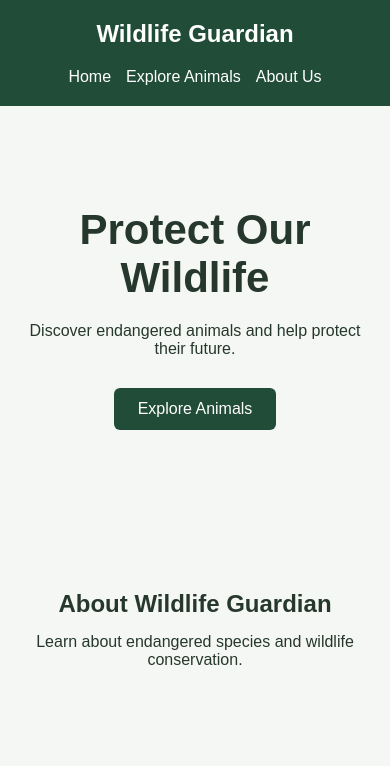
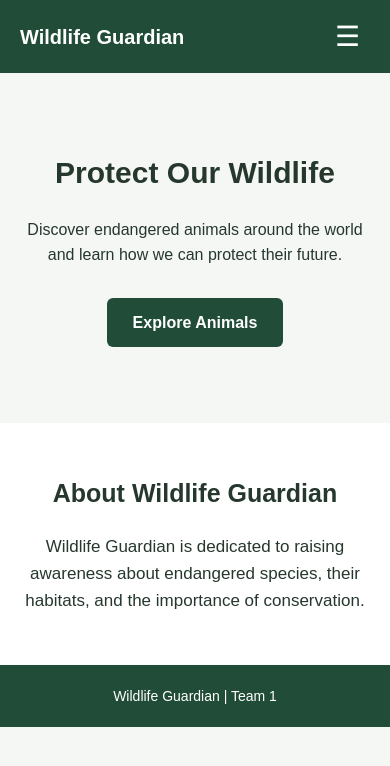
Before and after one commit to SriyaReddyS/agile-methods-project, a plain HTML site: page index.html in a window 390 px wide. Drawn offline with Linux system fonts and the light colour scheme.

Commit message:
Implement responsive mobile navigation

```diff
--- a/index.html
+++ b/index.html
@@ -4,52 +4,96 @@
 <head>
     <meta charset="UTF-8">
     <meta name="viewport" content="width=device-width, initial-scale=1.0">
-    <title>Wildlife Guardian</title>
+    <title>Wildlife Guardian | Home</title>
     <link rel="stylesheet" href="style.css">
+    <script src="script.js" defer></script>
 </head>
 
 <body>
-    <!-- Header Navigation -->
-    <header>
-        <nav class="navbar">
+
+    <!-- Header and Navigation -->
+    <header class="site-header">
+        <nav class="navbar" aria-label="Main navigation">
+
+            <!-- Website Logo -->
             <a href="index.html" class="logo">
                 Wildlife Guardian
             </a>
 
-            <ul class="nav-links">
+            <!-- Mobile Menu Button -->
+            <button
+                class="menu-toggle"
+                type="button"
+                aria-label="Toggle navigation"
+                aria-expanded="false"
+                aria-controls="primary-navigation">
+                ☰
+            </button>
+
+            <!-- Navigation Links -->
+            <ul class="nav-links" id="primary-navigation">
                 <li>
-                    <a href="index.html">Home</a>
+                    <a href="index.html" aria-current="page">
+                        Home
+                    </a>
                 </li>
                 <li>
-                    <a href="animals.html">Explore Animals</a>
+                    <a href="animals.html">
+                        Explore Animals
+                    </a>
                 </li>
                 <li>
-                    <a href="index.html#about">About Us</a>
+                    <a href="index.html#about">
+                        About Us
+                    </a>
                 </li>
             </ul>
+
         </nav>
     </header>
 
-    <!-- Homepage placeholder -->
+    <!-- Main Content -->
     <main>
+
+        <!-- Homepage Placeholder -->
         <section class="hero">
+            <div class="hero-content">
+
                 <h1>Protect Our Wildlife</h1>
+
                 <p>
-                Discover endangered animals
-                and help protect their future.
+                    Discover endangered animals around
+                    the world and learn how we can
+                    protect their future.
                 </p>
+
                 <a href="animals.html" class="button">
                     Explore Animals
                 </a>
+
+            </div>
         </section>
 
+        <!-- About Section -->
         <section id="about" class="about">
+
             <h2>About Wildlife Guardian</h2>
+
             <p>
-                Learn about endangered species
-                and wildlife conservation.
+                Wildlife Guardian is dedicated to
+                raising awareness about endangered
+                species, their habitats, and the
+                importance of conservation.
             </p>
+
         </section>
+
     </main>
+
+    <!-- Footer -->
+    <footer class="site-footer">
+        <p>Wildlife Guardian | Team 1</p>
+    </footer>
+
 </body>
 </html>
--- /dev/null
+++ b/script.js
@@ -0,0 +1,65 @@
+
+/* ==================================
+   Wildlife Guardian
+   Mobile Navigation
+================================== */
+
+document.addEventListener("DOMContentLoaded", function () {
+
+    // Select menu elements
+    const menuButton = document.querySelector(".menu-toggle");
+    const navLinks = document.querySelector(".nav-links");
+
+    // Stop if elements do not exist
+    if (!menuButton || !navLinks) {
+        return;
+    }
+
+    // Open or close mobile menu
+    menuButton.addEventListener("click", function () {
+
+        const isOpen = navLinks.classList.toggle("active");
+
+        menuButton.setAttribute(
+            "aria-expanded",
+            String(isOpen)
+        );
+
+        menuButton.textContent = isOpen ? "✕" : "☰";
+
+    });
+
+    // Close menu after clicking a link
+    const links = navLinks.querySelectorAll("a");
+
+    links.forEach(function (link) {
+
+        link.addEventListener("click", function () {
+
+            navLinks.classList.remove("active");
+
+            menuButton.setAttribute(
+                "aria-expanded",
+                "false"
+            );
+
+            menuButton.textContent = "☰";
+
+        });
+
+    });
+
+    // Close menu when switching to desktop view
+    const desktopView = window.matchMedia("(min-width: 651px)");
+
+    function resetMenu(event) {
+        if (event.matches) {
+            navLinks.classList.remove("active");
+            menuButton.setAttribute("aria-expanded", "false");
+            menuButton.textContent = "☰";
+        }
+    }
+
+    desktopView.addEventListener("change", resetMenu);
+
+});
--- a/style.css
+++ b/style.css
@@ -1,3 +1,8 @@
+
+
+/* ==================================
+   Global Styles
+================================== */
 
 * {
     margin: 0;
@@ -5,88 +10,250 @@
     box-sizing: border-box;
 }
 
+html {
+    scroll-behavior: smooth;
+}
+
 body {
-    font-family: Arial, sans-serif;
+    font-family: Arial, Helvetica, sans-serif;
     background-color: #f5f7f4;
     color: #26382d;
+    line-height: 1.6;
 }
 
-/* Header Navigation */
-.navbar {
-    display: flex;
-    justify-content: space-between;
-    align-items: center;
+/* ==================================
+   Header and Navigation
+================================== */
+
+.site-header {
     background-color: #214d38;
-    padding: 20px 50px;
+    position: relative;
+    z-index: 100;
 }
 
+.navbar {
+    max-width: 1200px;
+    margin: 0 auto;
+    padding: 20px 40px;
+
+    display: flex;
+    align-items: center;
+    justify-content: space-between;
+}
+
+/* Website Logo */
+
 .logo {
+    color: white;
     font-size: 24px;
     font-weight: bold;
-    color: white;
     text-decoration: none;
 }
 
+.logo:hover {
+    color: #b6e2bd;
+}
+
+/* Desktop Navigation */
+
 .nav-links {
     display: flex;
+    align-items: center;
     gap: 30px;
     list-style: none;
 }
 
 .nav-links a {
     color: white;
+    font-size: 16px;
+    font-weight: 500;
     text-decoration: none;
-    font-size: 16px;
+    transition: color 0.2s ease;
 }
 
 .nav-links a:hover {
     color: #b6e2bd;
 }
 
-/* Homepage placeholder */
+.nav-links a[aria-current="page"] {
+    text-decoration: underline;
+    text-underline-offset: 6px;
+}
+
+/* Mobile Menu Button */
+
+.menu-toggle {
+    display: none;
+    background: transparent;
+    border: none;
+    color: white;
+    font-size: 28px;
+    cursor: pointer;
+    padding: 5px 10px;
+}
+
+/* Keyboard Accessibility */
+
+a:focus-visible,
+button:focus-visible {
+    outline: 3px solid #f8d66d;
+    outline-offset: 4px;
+}
+
+/* ==================================
+   Homepage Placeholder
+================================== */
+
 .hero {
+    min-height: 420px;
+    display: flex;
+    justify-content: center;
+    align-items: center;
     text-align: center;
-    padding: 100px 20px;
+    padding: 80px 20px;
+}
+
+.hero-content {
+    max-width: 750px;
 }
 
 .hero h1 {
-    font-size: 42px;
+    font-size: 44px;
     margin-bottom: 20px;
 }
 
 .hero p {
+    font-size: 18px;
     margin-bottom: 30px;
 }
 
+/* Explore Button */
+
 .button {
     display: inline-block;
-    padding: 12px 24px;
     background-color: #214d38;
     color: white;
+    padding: 12px 26px;
+    border-radius: 6px;
     text-decoration: none;
-    border-radius: 6px;
+    font-weight: bold;
 }
 
+.button:hover {
+    background-color: #347452;
+}
+
+/* ==================================
+   About Section
+================================== */
+
 .about {
+    background-color: white;
     text-align: center;
-    padding: 60px 20px;
+    padding: 70px 20px;
 }
 
 .about h2 {
-    margin-bottom: 15px;
+    font-size: 30px;
+    margin-bottom: 20px;
 }
 
-/* Responsive Navigation */
+.about p {
+    max-width: 700px;
+    margin: 0 auto;
+    font-size: 17px;
+}
+
+/* ==================================
+   Footer
+================================== */
+
+.site-footer {
+    background-color: #214d38;
+    color: white;
+    text-align: center;
+    padding: 20px;
+    font-size: 14px;
+}
+
+/* ==================================
+   Mobile Responsive Navigation
+================================== */
+
 @media (max-width: 650px) {
+
     .navbar {
-        flex-direction: column;
-        gap: 20px;
-        padding: 20px;
+        padding: 15px 20px;
+        flex-direction: row;
+        justify-content: space-between;
+        position: relative;
     }
 
+    .logo {
+        font-size: 20px;
+    }
+
+    /* Show Hamburger Button */
+
+    .menu-toggle {
+        display: block;
+    }
+
+    /* Hide Navigation by Default */
+
     .nav-links {
-        flex-wrap: wrap;
-        justify-content: center;
-        gap: 15px;
+        display: none;
+        position: absolute;
+        top: 100%;
+        left: 0;
+        right: 0;
+
+        flex-direction: column;
+        align-items: stretch;
+        gap: 0;
+
+        background-color: #214d38;
+        padding: 10px 20px 20px;
+
+        box-shadow: 0 6px 12px rgba(0, 0, 0, 0.15);
+    }
+
+    /* Open Navigation Menu */
+
+    .nav-links.active {
+        display: flex;
+    }
+
+    .nav-links li {
+        width: 100%;
+    }
+
+    .nav-links a {
+        display: block;
+        padding: 12px 0;
+        font-size: 16px;
+    }
+
+    /* Mobile Homepage */
+
+    .hero {
+        min-height: 350px;
+        padding: 60px 20px;
+    }
+
+    .hero h1 {
+        font-size: 30px;
+    }
+
+    .hero p {
+        font-size: 16px;
+    }
+
+    .about {
+        padding: 50px 20px;
+    }
+
+    .about h2 {
+        font-size: 25px;
     }
 }
```
Also changed, not shown: animals.html (+57 -9 lines). Lines whose indentation alone changed are shown as unchanged.
